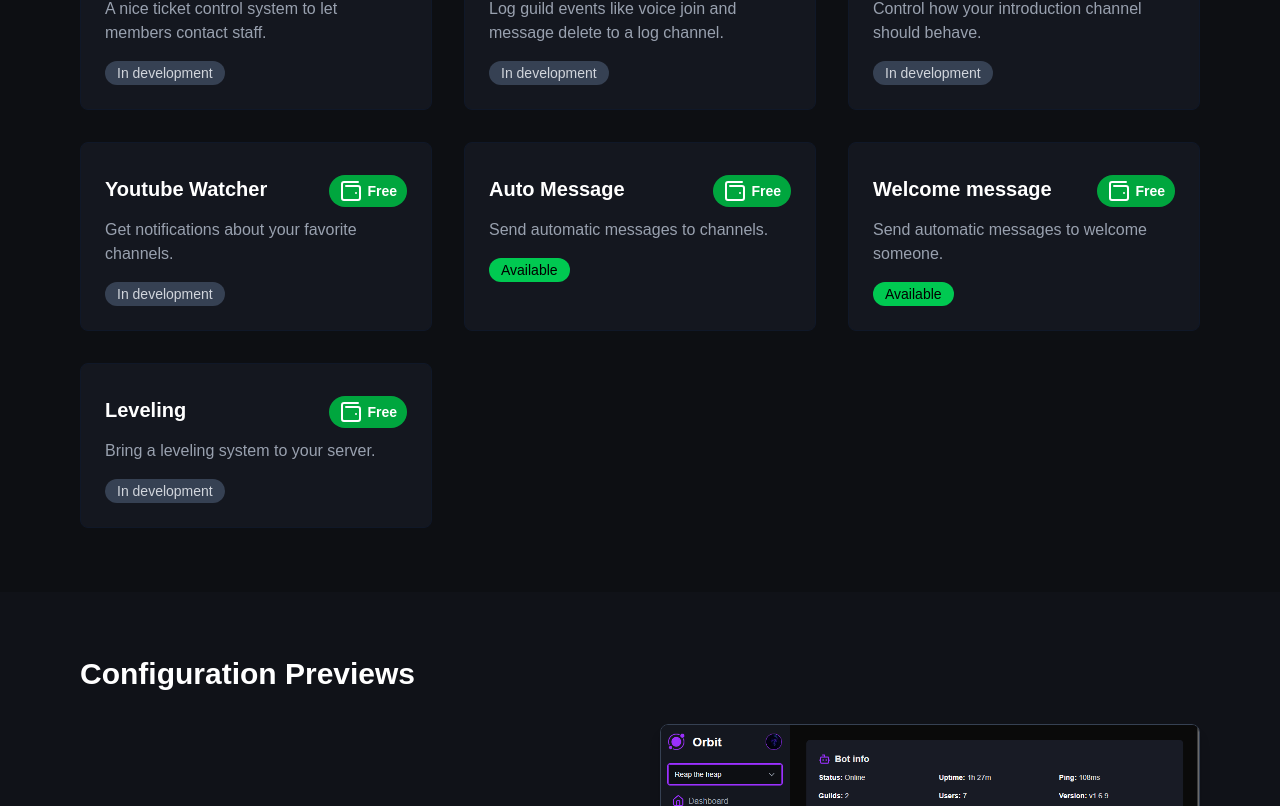
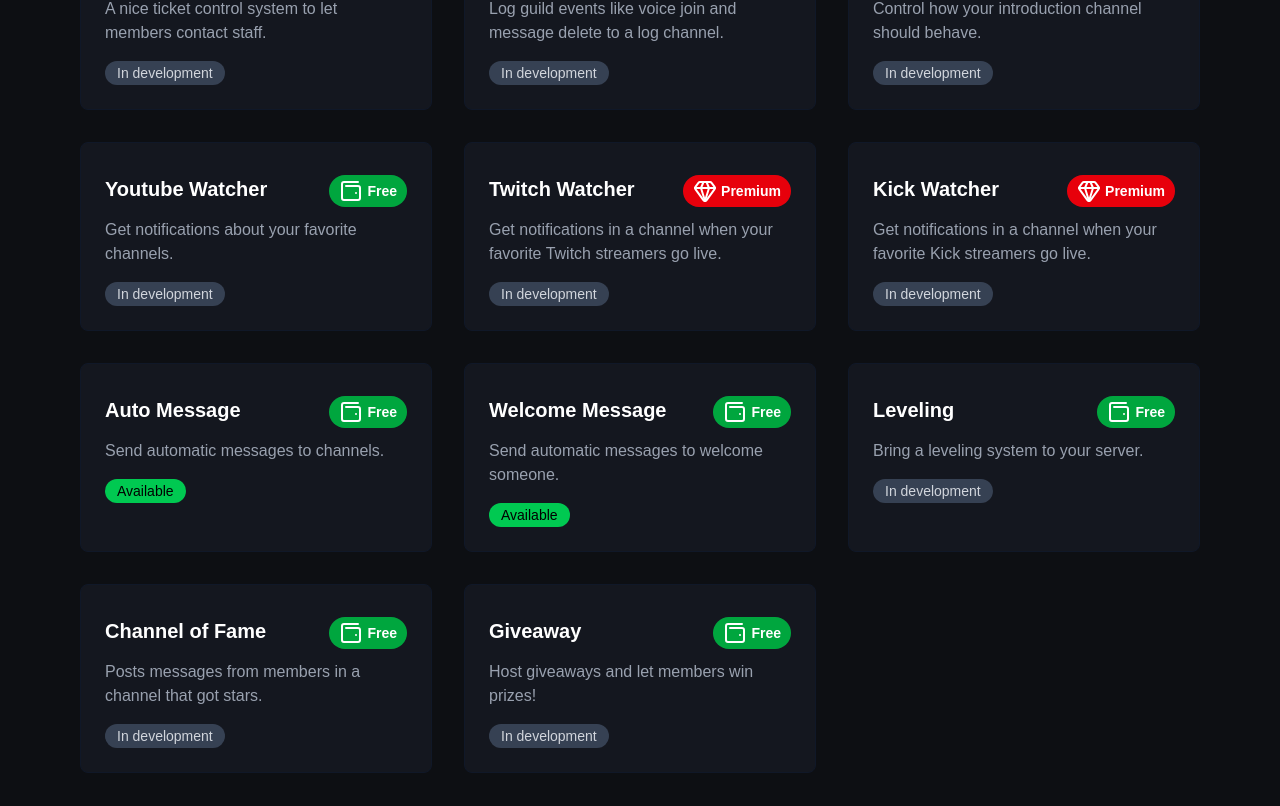
Before and after one commit to HeapReaper/Orbit, a Next.js app: page / in a window 1280 px wide. Shown: the part 1294-2100 px from the top of the page. Built offline with nearby package versions, Linux system fonts and the light colour scheme.

Commit message:
Updated modules

```diff
--- a/app/(dashboard)/dashboard/data/modules.ts
+++ b/app/(dashboard)/dashboard/data/modules.ts
@@ -49,6 +49,20 @@
     enabled: false,
   },
   {
+    name: "Twitch Watcher",
+    url: "twitch-watcher",
+    description: "Get notifications in a channel when your favorite Twitch streamers go live.",
+    type: "Premium",
+    enabled: false,
+  },
+  {
+    name: "Kick Watcher",
+    url: "kick-watcher",
+    description: "Get notifications in a channel when your favorite Kick streamers go live.",
+    type: "Premium",
+    enabled: false,
+  },
+  {
     name: "Auto Message",
     url: "auto-message",
     description: "Send automatic messages to channels.",
@@ -56,7 +70,7 @@
     enabled: true,
   },
   {
-    name: "Welcome message",
+    name: "Welcome Message",
     url: "welcome-message",
     description: "Send automatic messages to welcome someone.",
     type: "Free",
@@ -69,6 +83,20 @@
     type: "Free",
     enabled: false,
   },
+  {
+    name: "Channel of Fame",
+    url: "channel-of-fame",
+    description: "Posts messages from members in a channel that got stars.",
+    type: "Free",
+    enabled: false,
+  },
+  {
+    name: "Giveaway",
+    url: "giveaway",
+    description: "Host giveaways and let members win prizes!",
+    type: "Free",
+    enabled: false,
+  },
 ];
 
 export default modules;
```
